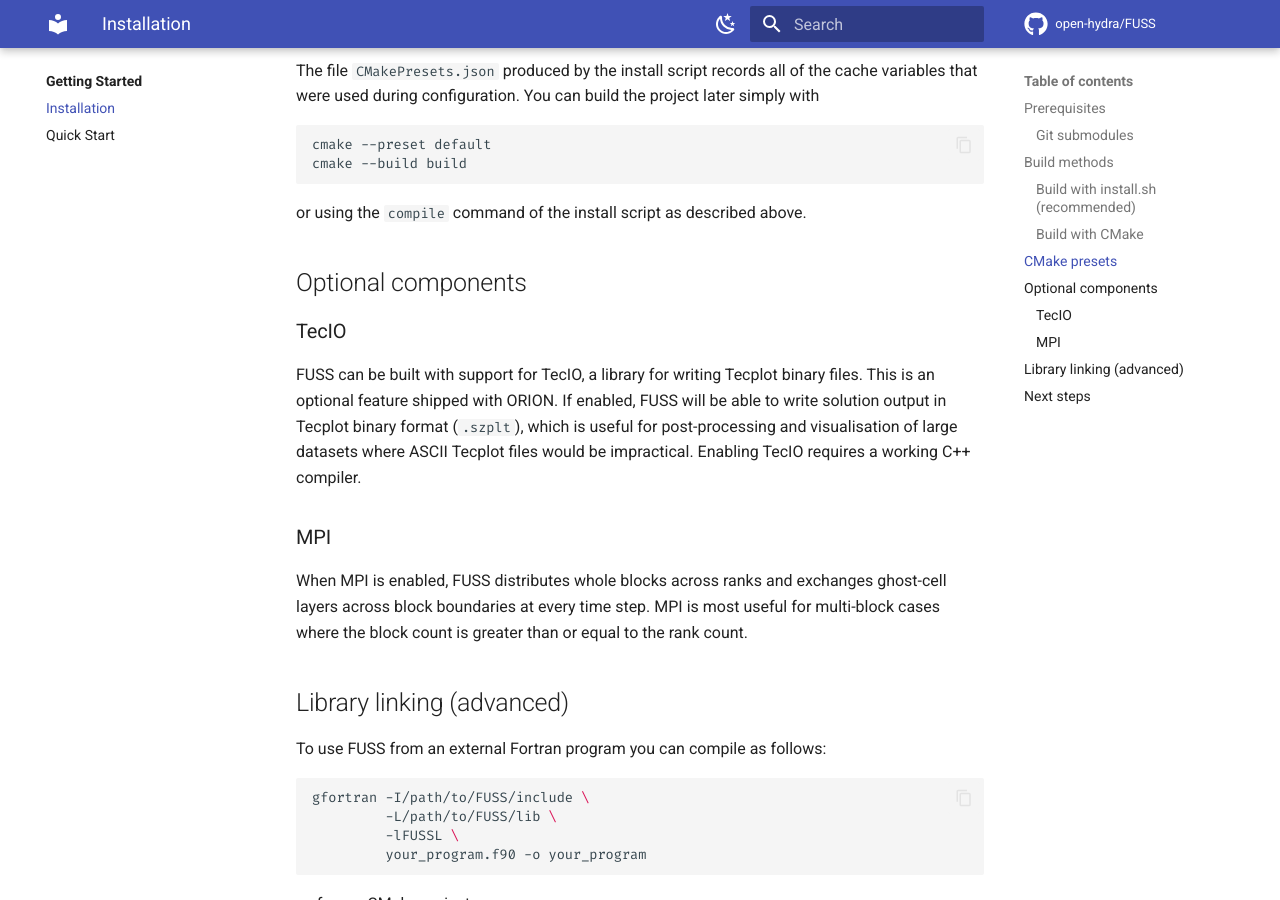
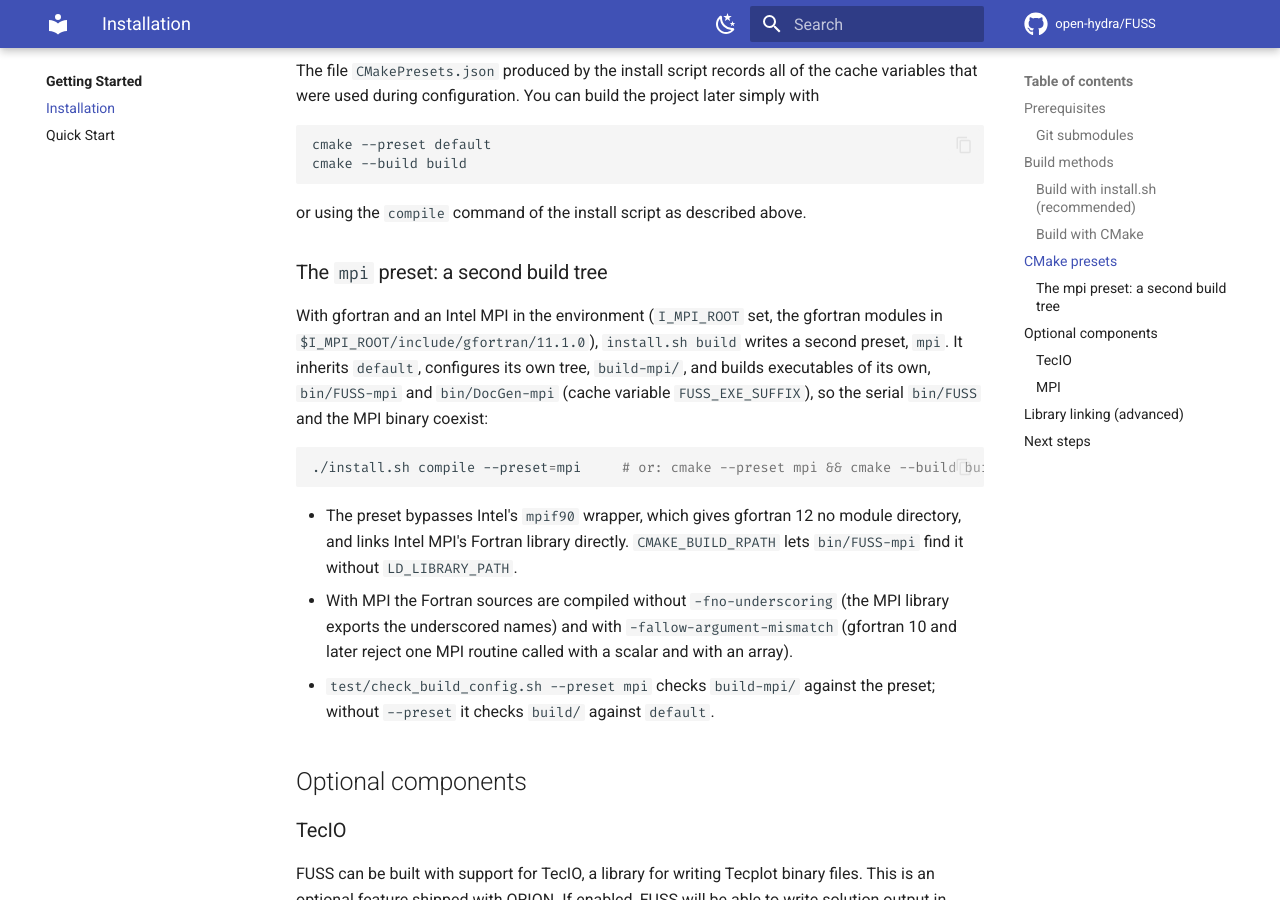
Before and after one commit to open-hydra/FUSS, an MkDocs documentation site: the page built from docs/getting-started/installation.md, in a window 1280 px wide and 900 px high, scrolled down 3085 px. Built offline with MkDocs 1.6.1 and Material for MkDocs 9.7.7, drawn with Linux system fonts in a browser that asks for light colours; comment, search, counter and statistics services are not loaded.

Commit message:
build: a second build tree for MPI -- per-tree library dirs and executable names, the mpi preset (plan 11 stage 0)
Plan 10 D9 and plan 11 stage 0. Two build trees can now coexist: build/ (preset default, bin/FUSS) and
build-mpi/ (preset mpi, bin/FUSS-mpi).

- CMakeLists.txt: ORION's and FiNeR's binary directories come from CMAKE_CURRENT_BINARY_DIR. A fixed path under
  the source tree made a second tree write its library objects into build/.
- src/app/CMakeLists.txt: FUSS_EXE_SUFFIX (cache, default empty) names the executables, FUSS<suffix> and
  DocGen<suffix>; every tree writes into bin/.
- install.sh: write_presets emits the mpi preset when the compiler is gfortran and $I_MPI_ROOT holds
  include/gfortran/11.1.0. The preset bypasses Intel's mpif90 (which gives gfortran 12 no module directory and
  reads the ifx mpi.mod), names Intel MPI's libraries and sets CMAKE_BUILD_RPATH. `install.sh compile` takes
  --preset=NAME.
- write_presets reads the compilers from the cache whether they are typed FILEPATH or STRING (a preset build
  stores STRING).
- cmake/: with MPI, FIND_PACKAGE(MPI) asks for Fortran only. FUSS is compiled without -fno-underscoring (the
  MPI library exports mpi_init_, pmpi_init_) and with -fallow-argument-mismatch, which Intel's own mpif90 adds
  for gfortran: gfortran 10 and later reject MPI_REDUCE called with a scalar and with an array in one file,
  because the MPI modules give the choice-buffer routines no explicit interface.
- docs: the mpi preset; running a case with FUSS_EXE / FUSS_MPIRUN. .gitignore: build-mpi, test/.regression.

Measured on sprop2 (gfortran 12.2.1, Intel MPI 2021.9), fresh builds of both trees:
- bin/FUSS 1280f3f6, the same as the tree's build before these changes. The mpi tree rebuilds nothing in
  build/, and its cache names no build/lib path.
- bin/FUSS-mpi 1d48a3af. `env -u LD_LIBRARY_PATH ldd` resolves libmpifort, libmpi, libgfortran and libgomp.
- check_build_config.sh passes for both presets.
- run_regression.sh -m 1 -k: FUSS-mpi at one rank reproduces the 1775-row baseline (see the next commit).

Co-Authored-By: Claude Opus 5.5 (1M context) <noreply@anthropic.com>
Claude-Session: https://claude.ai/code/session_01Q6mgzZ4Em2XSijeD1s9D94

````diff
--- a/docs/getting-started/installation.md
+++ b/docs/getting-started/installation.md
@@ -121,6 +121,25 @@ cmake --build build
 
 or using the `compile` command of the install script as described above.
 
+### The `mpi` preset: a second build tree
+
+With gfortran and an Intel MPI in the environment (`I_MPI_ROOT` set, the gfortran modules in
+`$I_MPI_ROOT/include/gfortran/11.1.0`), `install.sh build` writes a second preset, `mpi`. It inherits `default`,
+configures its own tree, `build-mpi/`, and builds executables of its own, `bin/FUSS-mpi` and `bin/DocGen-mpi`
+(cache variable `FUSS_EXE_SUFFIX`), so the serial `bin/FUSS` and the MPI binary coexist:
+
+```bash
+./install.sh compile --preset=mpi     # or: cmake --preset mpi && cmake --build build-mpi
+```
+
+- The preset bypasses Intel's `mpif90` wrapper, which gives gfortran 12 no module directory, and links Intel MPI's
+  Fortran library directly. `CMAKE_BUILD_RPATH` lets `bin/FUSS-mpi` find it without `LD_LIBRARY_PATH`.
+- With MPI the Fortran sources are compiled without `-fno-underscoring` (the MPI library exports the underscored
+  names) and with `-fallow-argument-mismatch` (gfortran 10 and later reject one MPI routine called with a scalar and
+  with an array).
+- `test/check_build_config.sh --preset mpi` checks `build-mpi/` against the preset; without `--preset` it checks
+  `build/` against `default`.
+
 ## Optional components
 
 ### TecIO
````
Also changed, not shown: CMakeLists.txt (+5 -2 lines), docs/development/testing.md (+8 -2 lines), 5 other files.
